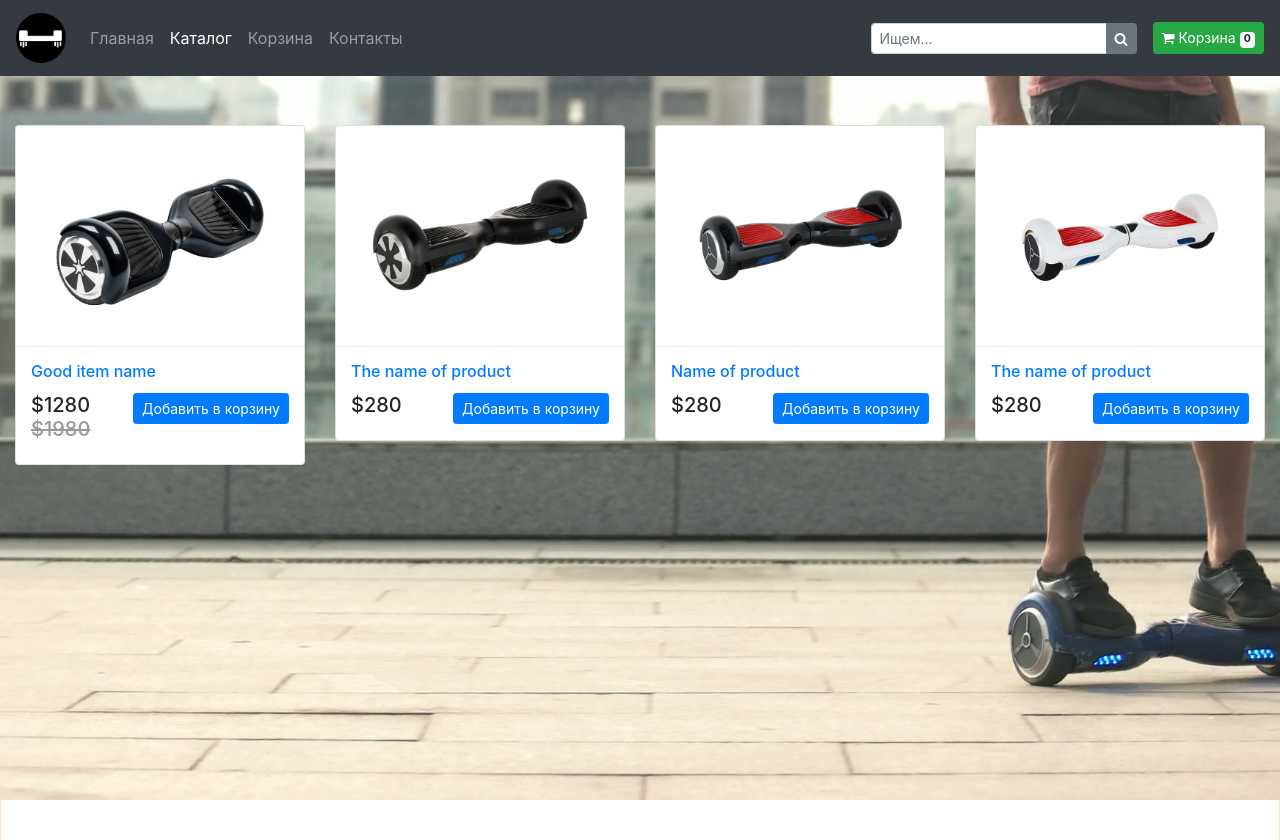
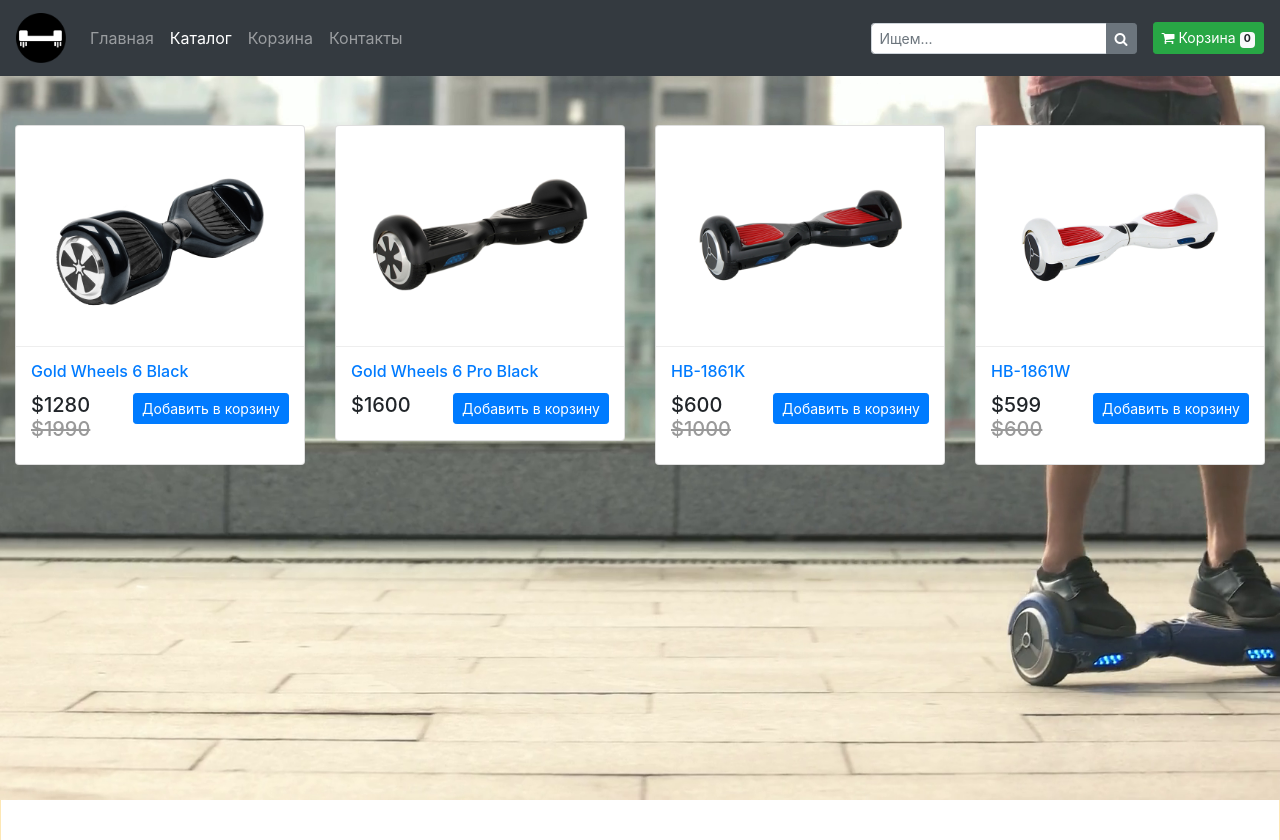
Before and after one commit to Coola4kov/geekshop, a Django app: page /catalogue/ in a window 1280 px wide. Shown: the top 840 px of the page. Run offline with Django 3.2, Linux system fonts and the light colour scheme; some libraries are stand-ins or nearby versions.

Commit message:
import catalogue info from json

```diff
--- a/geekshop/mainapp/templates/mainapp/catalogue.html
+++ b/geekshop/mainapp/templates/mainapp/catalogue.html
@@ -10,18 +10,19 @@
     <div class="container-fluid standard_page">
         {% include 'mainapp/include/inc__navigation_menu.html/'%}
         <div class="row" style="padding-top: 10%">
+            {% for item in catalogue %}
             <div class="col-md-3">
                 <figure class="card card-product">
                     <div class="img-wrap">
-                        <img src="{% static 'img/Gold Wheels 6 Black.jpg' %}">
+                        <img src="/static/img/{{ item.name }}.jpg">
                     </div>
                     <figcaption class="info-wrap">
-                        <h6 class="title text-dots"><a href="#">Good item name</a></h6>
+                        <h6 class="title text-dots"><a href="#">{{ item.name }}</a></h6>
                         <div class="action-wrap">
                             <a href="#" class="btn btn-primary btn-sm float-right"> Добавить в корзину </a>
                             <div class="price-wrap h5">
-                                <span class="price-new">$1280</span>
-                                <del class="price-old">$1980</del>
+                                <span class="price-new">${{ item.price }}</span>
+                                {% if item.price_old > 0 %}<del class="price-old">${{ item.price_old }}</del>{% endif %}
                             </div>
                             <!-- price-wrap.// -->
                         </div>
@@ -30,64 +31,7 @@
                 </figure>
                 <!-- card // -->
             </div>
-            <!-- col // -->
-            <div class="col-md-3">
-                <figure class="card card-product">
-                    <div class="img-wrap"><img src="{% static 'img/Gold Wheels 6 Pro Black.jpg' %}">
-                    </div>
-                    <figcaption class="info-wrap">
-                        <h6 class="title text-dots"><a href="#">The name of product</a></h6>
-                        <div class="action-wrap">
-                            <a href="#" class="btn btn-primary btn-sm float-right"> Добавить в корзину </a>
-                            <div class="price-wrap h5">
-                                <span class="price-new">$280</span>
-                            </div>
-                            <!-- price-wrap.// -->
-                        </div>
-                        <!-- action-wrap -->
-                    </figcaption>
-                </figure>
-                <!-- card // -->
-            </div>
-            <!-- col // -->
-            <div class="col-md-3">
-                <figure class="card card-product">
-                    <div class="img-wrap"><img src="{% static 'img/HB-1861K.jpg' %}">
-                    </div>
-                    <figcaption class="info-wrap">
-                        <h6 class="title text-dots"><a href="#">Name of product</a></h6>
-                        <div class="action-wrap">
-                            <a href="#" class="btn btn-primary btn-sm float-right"> Добавить в корзину </a>
-                            <div class="price-wrap h5">
-                                <span class="price-new">$280</span>
-                            </div>
-                            <!-- price-wrap.// -->
-                        </div>
-                        <!-- action-wrap -->
-                    </figcaption>
-                </figure>
-                <!-- card // -->
-            </div>
-            <!-- col // -->
-            <div class="col-md-3">
-                <figure class="card card-product">
-                    <div class="img-wrap"><img src="{% static 'img/HB-1861W.jpg' %}">
-                    </div>
-                    <figcaption class="info-wrap">
-                        <h6 class="title text-dots"><a href="#">The name of product</a></h6>
-                        <div class="action-wrap">
-                            <a href="#" class="btn btn-primary btn-sm float-right"> Добавить в корзину </a>
-                            <div class="price-wrap h5">
-                                <span class="price-new">$280</span>
-                            </div>
-                            <!-- price-wrap.// -->
-                        </div>
-                        <!-- action-wrap -->
-                    </figcaption>
-                </figure>
-                <!-- card // -->
-            </div>
-            <!-- col // -->
+            {% endfor %}
         </div>
         <!-- row.// -->
 
--- a/geekshop/mainapp/views.py
+++ b/geekshop/mainapp/views.py
@@ -1,5 +1,5 @@
 from django.shortcuts import render
-from geekshop.geekshop.settings import BASE_DIR
+from geekshop.settings import BASE_DIR
 import json
 import os
 
--- a/geekshop/static/json/catalogue.json
+++ b/geekshop/static/json/catalogue.json
@@ -12,12 +12,12 @@
     "price_old": 0
     },
     {
-    "name": "Gold Wheels 6 Black",
+    "name": "HB-1861K",
     "price": 600,
     "price_old": 1000
     },
     {
-    "name": "Gold Wheels 6 Black",
+    "name": "HB-1861W",
     "price": 599,
     "price_old": 600
     }
```
